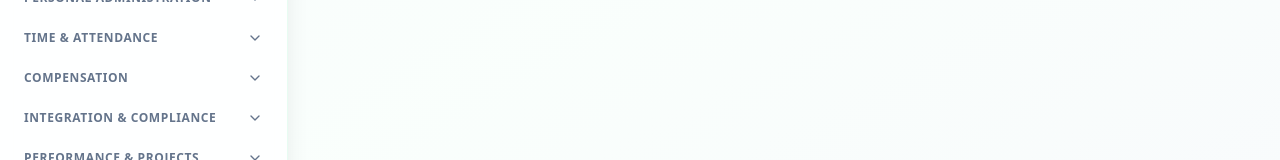
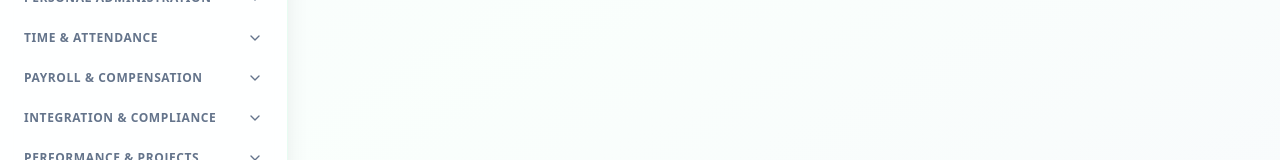
Before and after one commit to mmshareef24/optimind-hr, a React (Vite) app: page / in a window 1280 px wide. Shown: the part 439-599 px from the top of the page. Built offline with nearby package versions, Linux system fonts and the light colour scheme; no server answers.

Commit message:
File changes

```diff
--- a/src/components/TranslationContext.jsx
+++ b/src/components/TranslationContext.jsx
@@ -22,7 +22,7 @@ const translations = {
     nav_documents: "Documents", nav_time_attendance: "Time & Attendance",
     nav_time_management: "Time Management", nav_shift_management: "Shift Management",
     nav_leave_management: "Leave Management", nav_leave_accrual: "Leave Accrual",
-    nav_compensation: "Compensation", nav_payroll_management: "Payroll Management",
+    nav_compensation: "Payroll & Compensation", nav_payroll_management: "Payroll Management",
     nav_gosi_reporting: "GOSI Reporting", nav_benefits_rewards: "Benefits & Rewards",
     nav_performance_projects: "Performance & Projects", nav_performance: "Performance",
     nav_project_management: "Project Management", nav_employee_services: "Employee Services",
@@ -696,7 +696,7 @@ const translations = {
     nav_documents: "المستندات", nav_time_attendance: "الوقت والحضور",
     nav_time_management: "إدارة الوقت", nav_shift_management: "إدارة الورديات",
     nav_leave_management: "إدارة الإجازات", nav_leave_accrual: "استحقاق الإجازات",
-    nav_compensation: "التعويضات", nav_payroll_management: "إدارة الرواتب",
+    nav_compensation: "الرواتب والتعويضات", nav_payroll_management: "إدارة الرواتب",
     nav_gosi_reporting: "تقارير التأمينات", nav_benefits_rewards: "المزايا والمكافآت",
     nav_performance_projects: "الأداء والمشاريع", nav_performance: "الأداء",
     nav_project_management: "إدارة المشاريع", nav_employee_services: "خدمات الموظفين",
```
